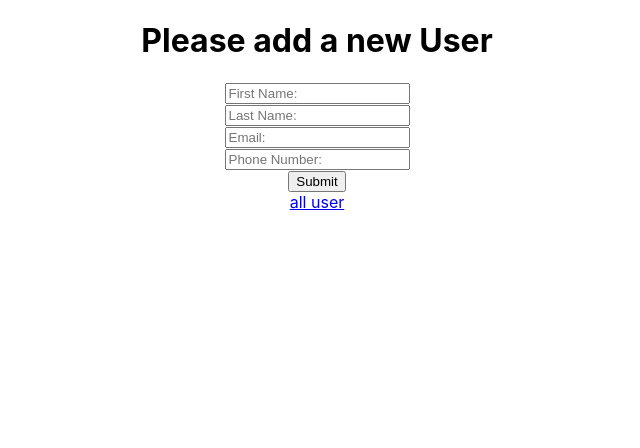
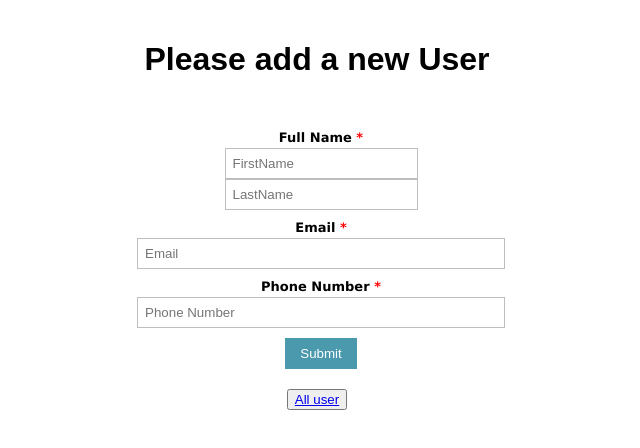
Before and after one commit to smtariqulislam/asif-inc-client, a React (Create React App) app: page /users/create in a window 1280 px wide. Shown: the top 448 px of the page, without its empty margins (323-963 px from the left). Built offline with nearby package versions, Linux system fonts and the light colour scheme.

Commit message:
deploy in netlify

```diff
--- a/package.json
+++ b/package.json
@@ -6,8 +6,10 @@
     "@testing-library/jest-dom": "^5.16.5",
     "@testing-library/react": "^13.4.0",
     "@testing-library/user-event": "^13.5.0",
+    "get-google-fonts": "^1.2.2",
     "react": "^18.2.0",
     "react-dom": "^18.2.0",
+    "react-icons-kit": "^2.0.0",
     "react-router-dom": "^6.7.0",
     "react-scripts": "5.0.1",
     "web-vitals": "^2.1.4"
--- a/src/App.js
+++ b/src/App.js
@@ -6,6 +6,7 @@ import CreateUser from './components/CreateUser';
 import Details from './components/Details';
 
 function App() {
+
   const router = createBrowserRouter([
     {
       path: "/",
@@ -20,7 +21,7 @@ function App() {
       path: "/users/:id",
       loader: ({params}) =>
         fetch(
-          `http://localhost:4000/users/${params.id}`
+          `https://asif-sever.vercel.app/users/${params.id}`
         ),
       element: <Details></Details>,
     },
--- a/src/components/CreateUser.js
+++ b/src/components/CreateUser.js
@@ -11,11 +11,12 @@ const CreateUser = () => {
         const LastName = event.target.Last.value;
         const Email = event.target.email.value;
         const PhoneNumber = event.target.phone.value;
+
         const user = { FirstName, LastName, Email, PhoneNumber };
         console.log(user);
         event.target.reset();
 
-        fetch("http://localhost:4000/users", {
+        fetch("https://asif-sever.vercel.app/users", {
           method: "POST",
             headers: {
               "content-type": "application/json",
@@ -34,19 +35,61 @@ const CreateUser = () => {
       <div>
         <h1>Please add a new User</h1>
         <form onSubmit={handleAddUser}>
-          <input type="text" name="First" placeholder="First Name:" />
-          <br />
-          <input type="text" name="Last" placeholder="Last Name:" />
-          <br />
-          <input type="text" name="email" placeholder="Email:" />
-          <br />
-          <input type="text" name="phone" placeholder="Phone Number:" />
-          <br />
-          <button type="submit">Submit</button>
+
+          <ul className="form-style-1">
+            <li>
+              <label>
+                Full Name <span className="required">*</span>
+              </label>
+              <input
+                type="text"
+                name="First"
+
+                placeholder="FirstName"
+                required
+              />{" "}
+              <input
+                type="text"
+                name="Last"
+
+                placeholder="LastName"
+                required
+              />
+            </li>
+            <li>
+              <label>
+                Email <span className="required">*</span>
+              </label>
+              <input
+                type="text"
+                name="email"
+                className="field-long"
+
+                placeholder="Email"
+              />
+            </li>
+            <li>
+              <label>
+                Phone Number <span className="required">*</span>
+              </label>
+              <input
+                type="text"
+                name="phone"
+                className="field-long"
+
+                placeholder="Phone Number"
+              />
+            </li>
+
+            <li>
+              <input type="submit" value="Submit" />
+            </li>
+          </ul>
         </form>
 
-
-        <Link  to="/">all user</Link>
+        <button>
+          <Link to="/">All user</Link>
+        </button>
       </div>
     );
 };
--- a/src/components/Details.js
+++ b/src/components/Details.js
@@ -11,6 +11,8 @@ const Details = () => {
 
   const handleUpdate = event =>{
 
+    window.alert("Sucessful update");
+
       event.preventDefault();
       const FirstName = event.target.First.value;
       const LastName =event.target.Last.value;
@@ -19,7 +21,7 @@ const Details = () => {
       const userUpdate = { FirstName, LastName, Email, PhoneNumber };
       console.log(userUpdate);
 
-    fetch(`http://localhost:4000/users/${user._id}`, {
+    fetch(`https://asif-sever.vercel.app/users/${user._id}`, {
       method: "PUT",
       headers: {
         "content-type": "application/json",
@@ -40,39 +42,62 @@ const Details = () => {
     <div className="app">
       <h1>Edit Your Profile</h1>
       <form onSubmit={handleUpdate}>
+
+
+
+        <ul  className="form-style-1">
+          <li>
+            <label>
+              Full Name <span className="required">*</span>
+            </label>
             <input
               type="text"
               name="First"
               defaultValue={user.FirstName}
               placeholder="FirstName"
-        />
-        <br />
+              required
+            />{" "}
             <input
               type="text"
               name="Last"
               defaultValue={user.LastName}
-          placeholder="Last Name:"
+              placeholder="LastName"
+              required
             />
-        <br />
+          </li>
+          <li>
+            <label>
+              Email <span className="required">*</span>
+            </label>
             <input
               type="text"
               name="email"
+             className="field-long"
               defaultValue={user.Email}
-          placeholder="Email:"
               disabled
+              placeholder="LastName"
             />
-        <br />
+          </li>
+          <li>
+            <label>
+              Phone Number <span className="required">*</span>
+            </label>
             <input
               type="text"
               name="phone"
+             className="field-long"
               defaultValue={user.PhoneNumber}
-          placeholder="Phone Number:"
+              placeholder="Phone Number"
             />
-        <br />
+          </li>
 
-        <input type="submit" value="Update" id="" />
+          <li>
+            <input type="submit" value="Update" />
+          </li>
+        </ul>
+      </form>
 
-      </form>
+
     </div>
   );
 };
--- a/src/index.css
+++ b/src/index.css
@@ -1,13 +1,171 @@
 body {
   margin: 0;
-  font-family: -apple-system, BlinkMacSystemFont, 'Segoe UI', 'Roboto', 'Oxygen',
-    'Ubuntu', 'Cantarell', 'Fira Sans', 'Droid Sans', 'Helvetica Neue',
-    sans-serif;
-  -webkit-font-smoothing: antialiased;
-  -moz-osx-font-smoothing: grayscale;
+  padding: 20px;
+  font-family: sans-serif;
 }
 
-code {
-  font-family: source-code-pro, Menlo, Monaco, Consolas, 'Courier New',
-    monospace;
+* {
+  box-sizing: border-box;
 }
+
+.table {
+  width: 100%;
+  border-collapse: collapse;
+}
+
+.table td,
+.table th {
+  padding: 12px 15px;
+  border: 1px solid #ddd;
+  text-align: center;
+  font-size: 16px;
+}
+
+.table th {
+  background-color: darkblue;
+  color: #ffffff;
+}
+
+.table tbody tr:nth-child(even) {
+  background-color: #f5f5f5;
+}
+
+/*responsive*/
+
+@media(max-width: 500px) {
+  .table thead {
+    display: none;
+  }
+
+  .table,
+  .table tbody,
+  .table tr,
+  .table td {
+    display: block;
+    width: 100%;
+  }
+
+  .table tr {
+    margin-bottom: 15px;
+  }
+
+  .table td {
+    text-align: right;
+    padding-left: 50%;
+    text-align: right;
+    position: relative;
+  }
+
+  .table td::before {
+    content: attr(data-label);
+    position: absolute;
+    left: 0;
+    width: 50%;
+    padding-left: 15px;
+    font-size: 15px;
+    font-weight: bold;
+    text-align: left;
+  }
+}
+
+
+
+
+/* form design  */
+
+
+.form-style-1 {
+  margin: 10px auto;
+  max-width: 400px;
+  padding: 20px 12px 10px 20px;
+  font: 13px "Lucida Sans Unicode", "Lucida Grande", sans-serif;
+}
+
+.form-style-1 li {
+  padding: 0;
+  display: block;
+  list-style: none;
+  margin: 10px 0 0 0;
+}
+
+.form-style-1 label {
+  margin: 0 0 3px 0;
+  padding: 0px;
+  display: block;
+  font-weight: bold;
+}
+
+.form-style-1 input[type=text],
+.form-style-1 input[type=date],
+.form-style-1 input[type=datetime],
+.form-style-1 input[type=number],
+.form-style-1 input[type=search],
+.form-style-1 input[type=time],
+.form-style-1 input[type=url],
+.form-style-1 input[type=email],
+textarea,
+select {
+  box-sizing: border-box;
+  -webkit-box-sizing: border-box;
+  -moz-box-sizing: border-box;
+  border: 1px solid #BEBEBE;
+  padding: 7px;
+  margin: 0px;
+  -webkit-transition: all 0.30s ease-in-out;
+  -moz-transition: all 0.30s ease-in-out;
+  -ms-transition: all 0.30s ease-in-out;
+  -o-transition: all 0.30s ease-in-out;
+  outline: none;
+}
+
+.form-style-1 input[type=text]:focus,
+.form-style-1 input[type=date]:focus,
+.form-style-1 input[type=datetime]:focus,
+.form-style-1 input[type=number]:focus,
+.form-style-1 input[type=search]:focus,
+.form-style-1 input[type=time]:focus,
+.form-style-1 input[type=url]:focus,
+.form-style-1 input[type=email]:focus,
+.form-style-1 textarea:focus,
+.form-style-1 select:focus {
+  -moz-box-shadow: 0 0 8px #88D5E9;
+  -webkit-box-shadow: 0 0 8px #88D5E9;
+  box-shadow: 0 0 8px #88D5E9;
+  border: 1px solid #88D5E9;
+}
+
+.form-style-1 .field-divided {
+  width: 49%;
+}
+
+.form-style-1 .field-long {
+  width: 100%;
+}
+
+.form-style-1 .field-select {
+  width: 100%;
+}
+
+.form-style-1 .field-textarea {
+  height: 100px;
+}
+
+.form-style-1 input[type=submit],
+.form-style-1 input[type=button] {
+  background: #4B99AD;
+  padding: 8px 15px 8px 15px;
+  border: none;
+  color: #fff;
+}
+
+.form-style-1 input[type=submit]:hover,
+.form-style-1 input[type=button]:hover {
+  background: #4691A4;
+  box-shadow: none;
+  -moz-box-shadow: none;
+  -webkit-box-shadow: none;
+}
+
+.form-style-1 .required {
+  color: red;
+}
```
Also changed, not shown: src/components/AllUser.js (+53 -13 lines), 1 other file (tests, documents, lock files or other folders). Lines whose indentation alone changed are shown as unchanged.
